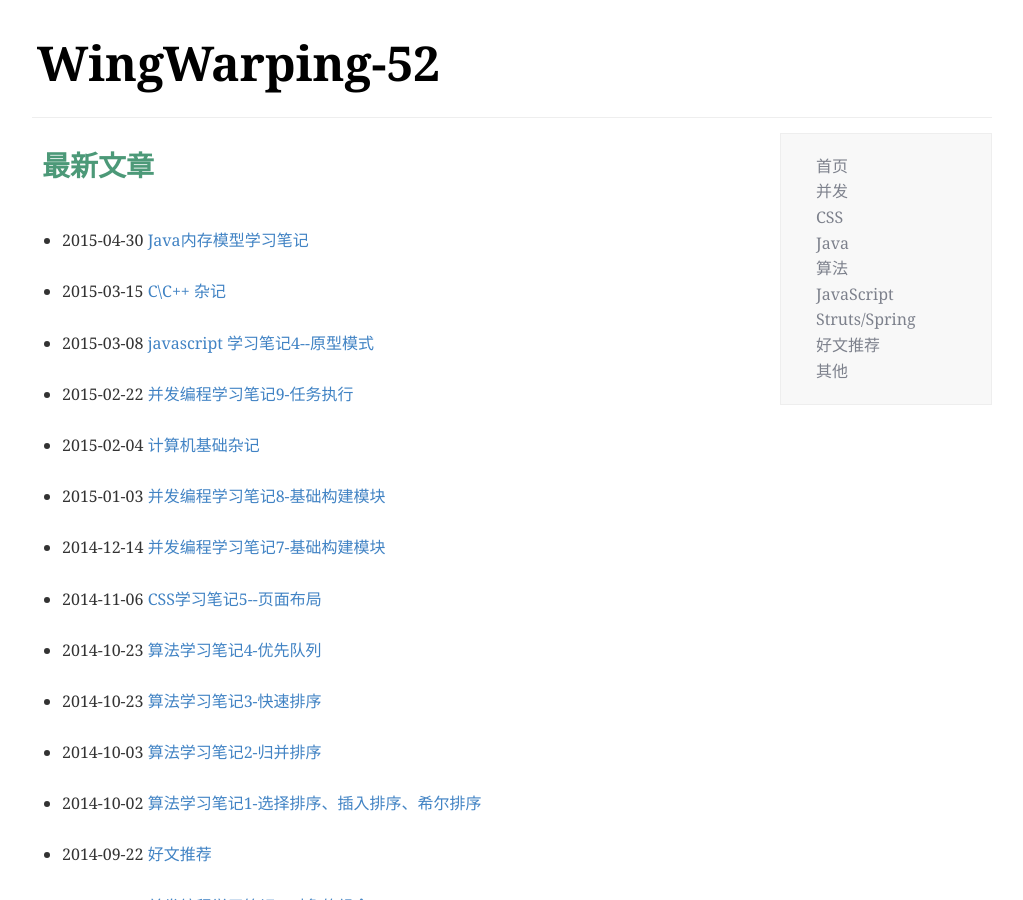
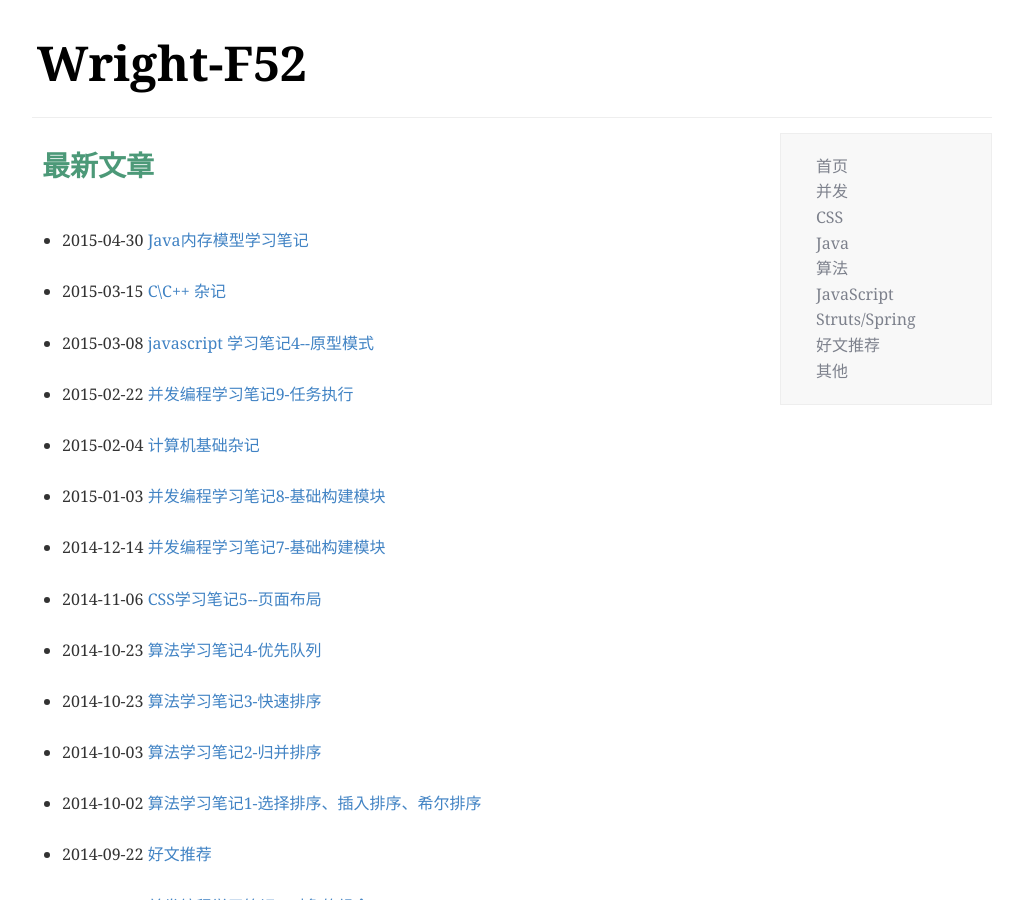
Before and after one commit to Qing-Shuang/Bird, a Jekyll site: the page built from index.html, in a window 1280 px wide and 900 px high. Shown: the whole window, without its empty margins (128-1151 px from the left). Built offline with Jekyll 4.4.1, drawn with Linux system fonts in a browser that asks for light colours; Markdown is read by kramdown in place of the engine named in the settings; the list of posts is cut into pages by our own code.

Commit message:
修改网站名称

```diff
--- a/_layouts/default.html
+++ b/_layouts/default.html
@@ -10,7 +10,7 @@
 
     <body>
     <div id="header">
-    	<a href="{{ site.baseurl }}">WingWarping-52</a>
+    	<a href="{{ site.baseurl }}">Wright-F52</a>
     </div>
 
     <div>
--- a/_layouts/navigation.html
+++ b/_layouts/navigation.html
@@ -10,7 +10,7 @@
     <body>
 		<div id="container">
 			<div id="header">
-    			<a href="{{ site.baseurl }}">WingWarping-52</a>
+    			<a href="{{ site.baseurl }}">Wright-F52</a>
     		</div>
 
 			<div id="content">
```
Also changed, not shown: _posts/Other/general.md (+2 -0 lines).
